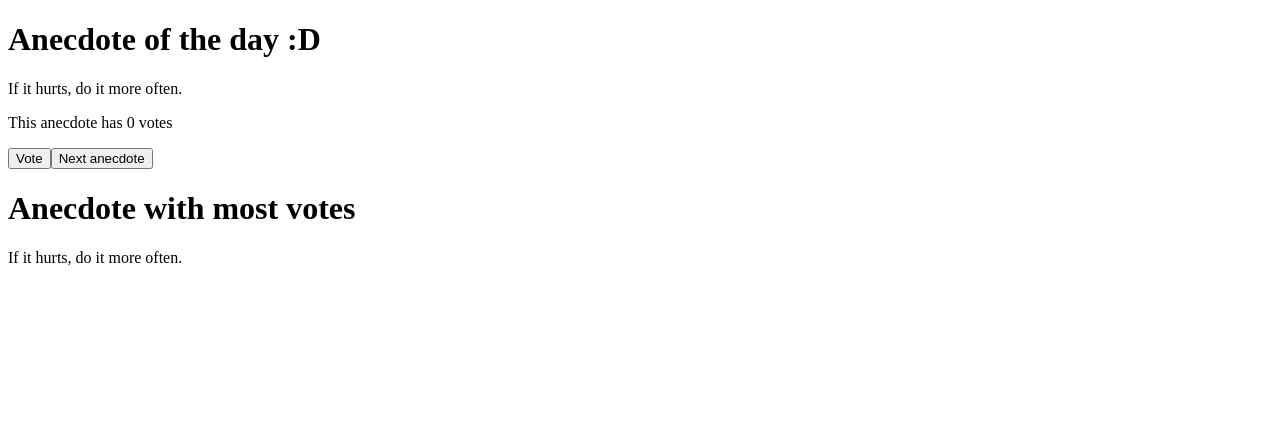
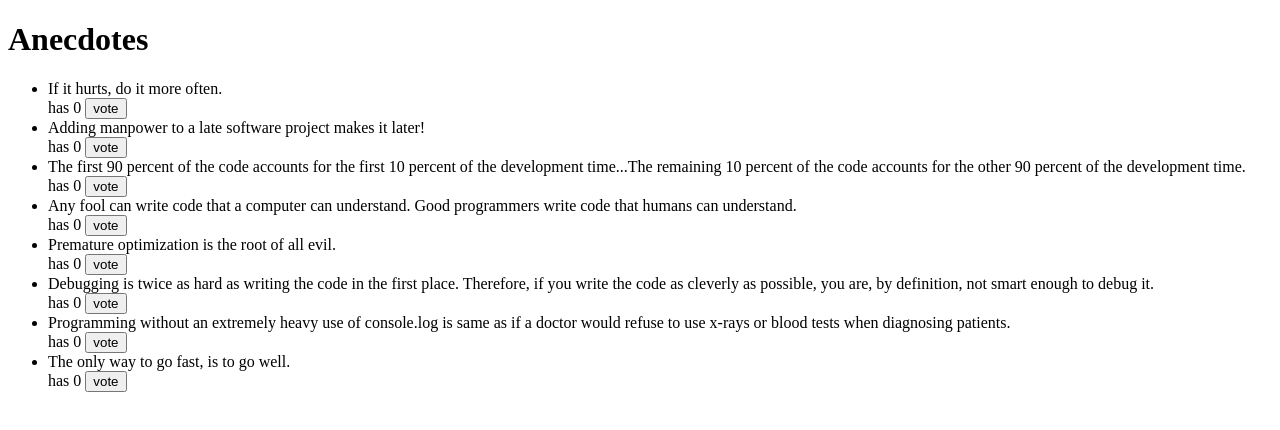
Before and after one commit to DavidGonzalezJ/Fullstack-Anecdotes-Redux, a React (Vite) app: page / in a window 1280 px wide. Shown: the top 430 px of the page. Built offline with nearby package versions, Linux system fonts and the light colour scheme.

Commit message:
Exercise 6.3 Using redux store to save the state and implementing the anecdote voting

```diff
--- a/package.json
+++ b/package.json
@@ -11,7 +11,9 @@
   },
   "dependencies": {
     "react": "^18.2.0",
-    "react-dom": "^18.2.0"
+    "react-dom": "^18.2.0",
+    "react-redux": "^9.1.0",
+    "redux": "^5.0.1"
   },
   "devDependencies": {
     "@types/react": "^18.2.15",
--- a/src/App.jsx
+++ b/src/App.jsx
@@ -1,39 +1,26 @@
-import { useState } from 'react'
+//import { useState } from 'react'
+import { useDispatch } from 'react-redux'
+import Anecdotes from './components/Anecdotes'
+import { initAnecdotes } from './reducers/anecdoteReducer'
 
 //Aux method for getting a random int
-const getRandomInt = (max) => {
+/*const getRandomInt = (max) => {
   return Math.floor(Math.random() * max)
-}
-
-//Button component
-const Button = ({text,handler}) => <button onClick={handler}>{text}</button>
+}*/
 
 const App = () => {
-  const anecdotes = [
-    'If it hurts, do it more often.',
-    'Adding manpower to a late software project makes it later!',
-    'The first 90 percent of the code accounts for the first 10 percent of the development time...The remaining 10 percent of the code accounts for the other 90 percent of the development time.',
-    'Any fool can write code that a computer can understand. Good programmers write code that humans can understand.',
-    'Premature optimization is the root of all evil.',
-    'Debugging is twice as hard as writing the code in the first place. Therefore, if you write the code as cleverly as possible, you are, by definition, not smart enough to debug it.',
-    'Programming without an extremely heavy use of console.log is same as if a doctor would refuse to use x-rays or blood tests when diagnosing patients.',
-    'The only way to go fast, is to go well.'
-  ]
+  const dispatch = useDispatch()
+  dispatch(initAnecdotes())
 
-  const [selected, setSelected] = useState(0)
-  const [votes, setVotes] = useState(new Uint8Array(anecdotes.length))
-  //Has the index of the most voted anecdote
-  const [mostVoted, setMostVoted] = useState(0)
-
-  const giveRandomAnecdote = () =>{
+  /*const giveRandomAnecdote = () =>{
     let num
     do {
       num = getRandomInt(anecdotes.length)
     } while (num === selected);
     setSelected(num)
-  }
+  }*/
 
-  const vote = () =>{
+  /*const vote = () =>{
     const copy = [...votes]
     copy[selected] += 1
 
@@ -42,21 +29,13 @@ const App = () => {
       setMostVoted(selected)
     }
     setVotes(copy)
-  }
+  }*/
 
   return (
     <>
       <div>
-        <h1>Anecdote of the day :D</h1>
-        {anecdotes[selected]}
-        <br />
-        <p>This anecdote has {votes[selected]} votes</p>
-        <Button text={'Vote'} handler={vote}/>
-        <Button text={'Next anecdote'} handler={giveRandomAnecdote}/>
-      </div>
-      <div>
-        <h1>Anecdote with most votes</h1>
-        {anecdotes[mostVoted]}
+        <h1>Anecdotes</h1>
+        <Anecdotes/>
       </div>
     </>
   )
--- /dev/null
+++ b/src/components/Anecdotes.jsx
@@ -0,0 +1,34 @@
+import { useSelector, useDispatch } from "react-redux"
+import { vote } from "../reducers/anecdoteReducer"
+
+//Button component
+const Button = ({text,handler}) => <button onClick={handler}>{text}</button>
+
+const Anecdote = ({anecdote, handleClick}) => {
+  return(
+    <li>
+      {anecdote.content} <br />
+      has {anecdote.votes} <Button text='vote' handler={handleClick}/>
+    </li>
+  )
+}
+
+const Anecdotes = () => {
+    const dispatch = useDispatch()
+    const list = useSelector(state => state)
+
+    const upvote = (id) => {
+        dispatch(vote(id))
+    }
+
+  return (
+    <ul>
+      { list.map(a => <Anecdote
+      anecdote={a}
+      key={a.id}
+      handleClick={ () => upvote(a.id) }/> )}
+    </ul>
+  )
+}
+
+export default Anecdotes
--- a/src/main.jsx
+++ b/src/main.jsx
@@ -1,9 +1,15 @@
-import React from 'react'
+//import React from 'react'
 import ReactDOM from 'react-dom/client'
+import { Provider } from 'react-redux'
+import { createStore } from 'redux'
+import anecdoteReducer from './reducers/anecdoteReducer.js'
+
 import App from './App.jsx'
 
+const store = createStore(anecdoteReducer)
+
 ReactDOM.createRoot(document.getElementById('root')).render(
-  <React.StrictMode>
+  <Provider store={store}>
     <App />
-  </React.StrictMode>,
+  </Provider>
 )
--- /dev/null
+++ b/src/reducers/anecdoteReducer.js
@@ -0,0 +1,49 @@
+const generateId = () =>
+  Number((Math.random() * 1000000).toFixed(0))
+
+const anecdoteReducer = (state = [], action) => {
+    switch(action.type) {
+        case 'CREATE_INITIAL_STATE':{
+            return (
+                [
+                    { content: 'If it hurts, do it more often.', votes: 0, id: generateId()},
+                    { content: 'Adding manpower to a late software project makes it later!', votes: 0, id: generateId()},
+                    { content: 'The first 90 percent of the code accounts for the first 10 percent of the development time...The remaining 10 percent of the code accounts for the other 90 percent of the development time.', votes: 0, id: generateId()},
+                    { content: 'Any fool can write code that a computer can understand. Good programmers write code that humans can understand.', votes: 0, id: generateId()},
+                    { content: 'Premature optimization is the root of all evil.', votes: 0, id: generateId()},
+                    { content: 'Debugging is twice as hard as writing the code in the first place. Therefore, if you write the code as cleverly as possible, you are, by definition, not smart enough to debug it.', votes: 0, id: generateId()},
+                    { content: 'Programming without an extremely heavy use of console.log is same as if a doctor would refuse to use x-rays or blood tests when diagnosing patients.', votes: 0, id: generateId()},
+                    { content: 'The only way to go fast, is to go well.', votes: 0, id: generateId()}
+                ]
+            )
+        }
+        case 'VOTE': {
+            const id = action.payload.id
+            const anecdoteToChange = state.find(a => a.id === id)
+            const changedAnecdote = {
+                ...anecdoteToChange,
+                votes: anecdoteToChange.votes + 1
+            }
+            return state.map(anecdote =>
+                anecdote.id !== id ? anecdote : changedAnecdote)
+            }
+        default:
+            return state
+    }
+}
+
+export const vote = (id) => {
+    return {
+        type: 'VOTE',
+        payload: { id }
+    }
+}
+
+export const initAnecdotes = () => {
+    return {
+        type: 'CREATE_INITIAL_STATE',
+        payload: {}
+    }
+}
+
+export default anecdoteReducer
```
Also changed, not shown: 1 other file (tests, documents, lock files or other folders).
